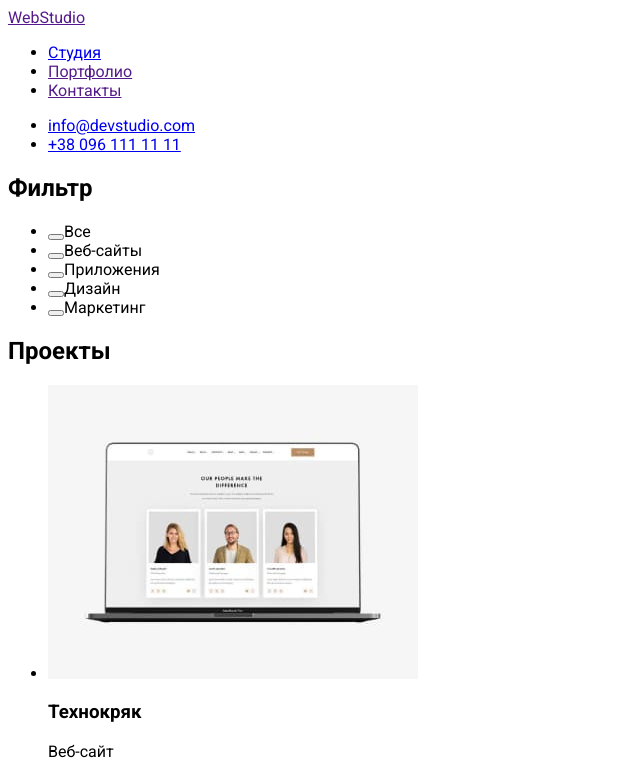
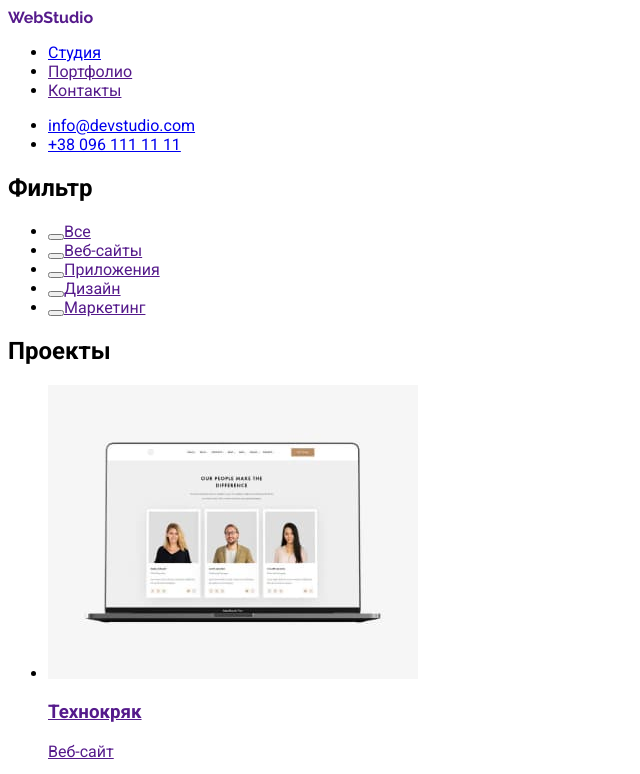
Before and after one commit to Nandy7777/goit-markup-hw-02, a plain HTML site: page portfolio.html in a window 1280 px wide. Shown: the top 774 px of the page, without its empty margins (0-640 px from the left). Drawn offline with Linux system fonts and the light colour scheme.

Commit message:
add class

```diff
--- a/css/styles.css
+++ b/css/styles.css
@@ -1,3 +1,10 @@
 body {
-    font-family: "Roboto", Tahoma, sans-serif;
+    font-family: "Roboto", sans-serif;
 }
+button {
+    font-family: inherit;
+}
+.logo{
+    font-family: "Raleway", sans-serif;
+    text-decoration: none;
+}
--- a/portfolio.html
+++ b/portfolio.html
@@ -13,7 +13,7 @@
 <body>
     <header>
         <nav>
-        <a href="">WebStudio</a>
+        <a href="" class="logo">WebStudio</a>
         <ul>
             <li><a href="./index.html">Студия</a></li>
             <li><a href="">Портфолио</a></li>
@@ -29,67 +29,94 @@
         <section>
             <h2>Фильтр</h2>
             <ul>
-                <li> <button type="button"></button>Все</li>
-                <li> <button type="button"></button>Веб-сайты</li>
-                <li> <button type="button"></button>Приложения</li>
-                <li> <button type="button"></button>Дизайн</li>
-                <li> <button type="button"></button>Маркетинг</li>
+                <li>
+                    <a href=""> <button type="button"></button>Все </a>
+                </li>
+                <li>
+                     <a href=""> <button type="button"></button>Веб-сайты </a>
+                </li>
+                <li>
+                     <a href=""> <button type="button"></button>Приложения </a>
+                </li>
+                <li>
+                     <a href=""> <button type="button"></button>Дизайн </a>
+                </li>
+                <li>
+                     <a href=""> <button type="button"></button>Маркетинг </a>
+                </li>
             </ul>
-        </section>
-        <section>
-            <h2>Проекты</h2>
+
+            <h1>Проекты</h1>
             <ul>
                 <li>
+                    <a href="">
                     <img src="./images/portfolio_img1.jpg" alt="веб-сайт технокряк" width="370">
                     <h3>Технокряк</h3>
                     <p>Веб-сайт</p>
+                    </a>
                 </li>
                 <li>
+                    <a href="">
                     <img src="./images/portfolio_img2.jpg" alt="дизайн постера" width="370">
                     <h3 lang="en">Постер New Orlean vs Golden Star</h3>
                     <p>Дизайн</p>
+                    </a>
                 </li>
                 <li>
+                    <a href="">
                     <img src="./images/portfolio_img3.jpg" alt="приложение для ресторана" width="370">
                     <h3 lang="en">Ресторан Seafood</h3>
                     <p>Приложение</p>
+                    </a>
                 </li>
                 <li>
+                    <a href="">
                     <img src="./images/portfolio_img4.jpg" alt="маркетинг проекта прайм" width="370">
                     <h3 lang="en">Проект Prime</h3>
                     <p>Маркетинг</p>
+                    </a>
                 </li>
                 <li>
+                    <a href="">
                     <img src="./images/portfolio_img5.jpg" alt="приложение для проекта" width="370">
                     <h3 lang="en">Проект Boxes</h3>
                     <p>Приложение</p>
+                    </a>
                 </li>
                 <li>
+                    <a href="">
                     <img src="./images/portfolio_img6.jpg" alt="веб-сайт компании" width="370">
                     <h3 lang="en">Inspiration has no Borders</h3>
                     <p>Веб-сайт</p>
+                    </a>
                 </li>
                 <li>
+                    <a href="">
                     <img src="./images/portfolio_img7.jpg" alt="дизайн журнала" width="370">
                     <h3 lang="en">Издание Limited Edition</h3>
                     <p>Дизайн</p>
+                    </a>
                 </li>
                 <li>
+                    <a href="">
                     <img src="./images/portfolio_img8.jpg" alt="маркетинг проекта" width="370">
                     <h3 lang="en">Проект LAB</h3>
                     <p>Маркетинг</p>
+                    </a>
                 </li>
                 <li>
+                    <a href="">
                     <img src="./images/portfolio_img9.jpg" alt="приложение для бизнеса" width="370">
                     <h3 lang="en">Growing Business</h3>
                     <p>Приложение</p>
+                    </a>
                 </li>
             </ul>
         </section>
 
     </main>
     <footer>
-        <a href="">WebStudio</a>
+        <a href="" class="logo">WebStudio</a>
         <address>г. Киев, пр-т Леси Украинки, 26
         <ul>
             <li><a href="mailto:info@devstudio.com">info@devstudio.com</a></li>
```
Also changed, not shown: index.html (+2 -2 lines).
